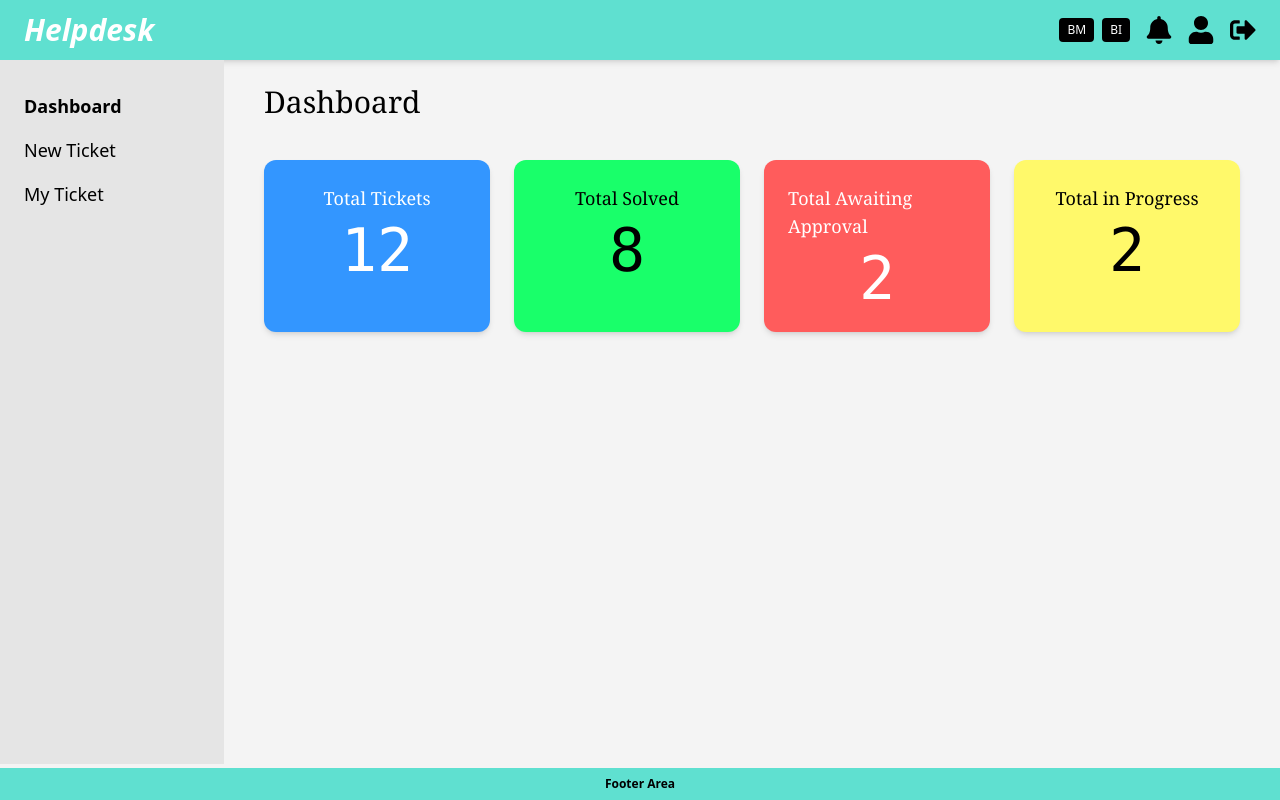
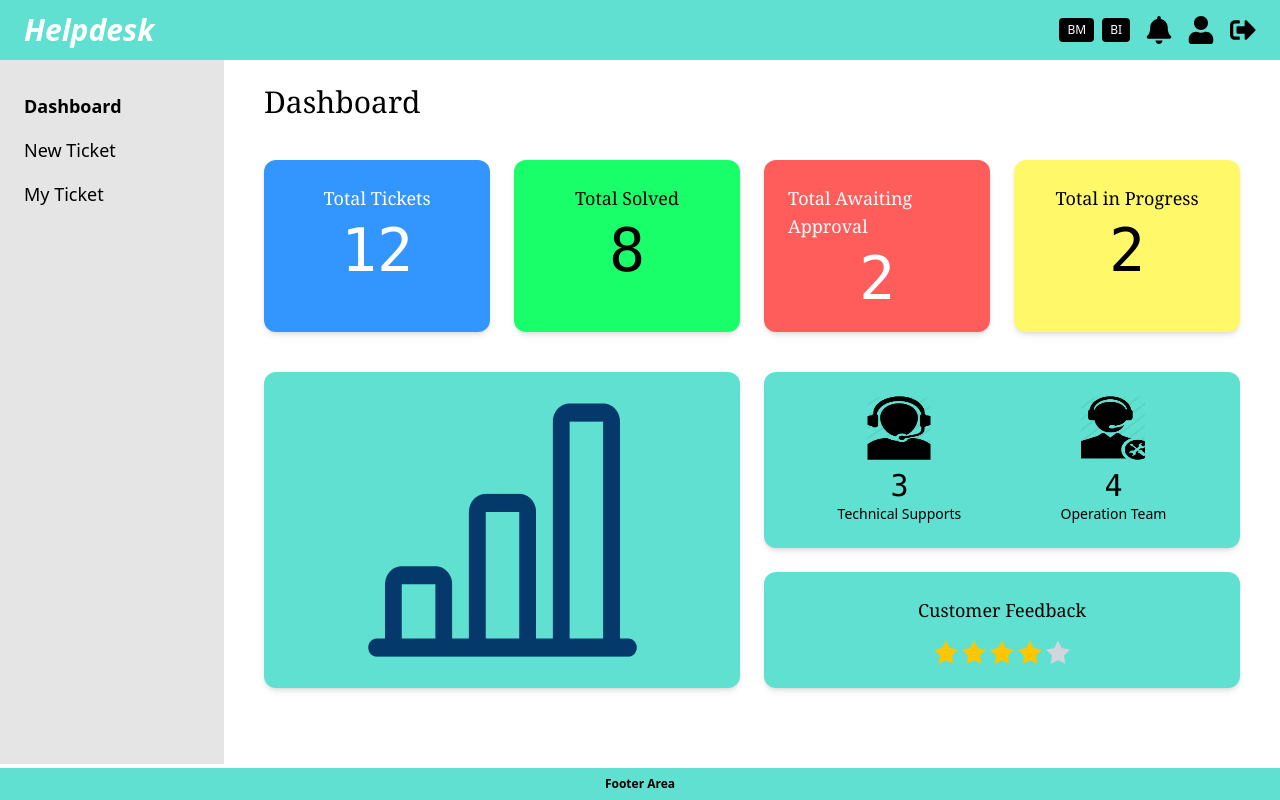
Before and after one commit to Jatin-saini-developer/HelpDesk_System, a React (Vite) app: page /op-dashboard in a window 1280 px wide. Built offline with nearby package versions, Linux system fonts and the light colour scheme.

Commit message:
Refactor OperationDashboard component; add Header, Footer, and SideBar; enhance layout and styling

```diff
--- a/src/pages/operation/OperationDashboard.jsx
+++ b/src/pages/operation/OperationDashboard.jsx
@@ -1,8 +1,79 @@
-import React from 'react';
-import DashBoard from '../DashBoard';
+import React from "react";
+import Header from "../../components/Header";
+import Footer from "../../components/Footer";
+import SideBar from "../../components/SideBar";
 
 const OperationDashboard = () => {
-  return <DashBoard />;
+  return (
+    <div className="flex flex-col min-h-screen">
+      <Header />
+      <div className="flex flex-1">
+        <SideBar />
+        <main className="flex-1 flex flex-col px-10 py-6 bg-white">
+          <h1 className="text-3xl font-serif mb-10">Dashboard</h1>
+
+          {/* Top Cards */}
+          <div className="grid grid-cols-4 gap-6 mb-10">
+            <div className="bg-[#3396ff] rounded-xl shadow-md p-6 flex flex-col items-center hover:scale-105 transition-transform">
+              <span className="text-lg font-serif mb-2 text-white">Total Tickets</span>
+              <span className="text-6xl font-mono text-white">12</span>
+            </div>
+            <div className="bg-[#19ff6a] rounded-xl shadow-md p-6 flex flex-col items-center hover:scale-105 transition-transform">
+              <span className="text-lg font-serif mb-2 text-black">Total Solved</span>
+              <span className="text-6xl font-mono text-black">8</span>
+            </div>
+            <div className="bg-[#ff5c5c] rounded-xl shadow-md p-6 flex flex-col items-center hover:scale-105 transition-transform">
+              <span className="text-lg font-serif mb-2 text-white">Total Awaiting Approval</span>
+              <span className="text-6xl font-mono text-white">2</span>
+            </div>
+            <div className="bg-[#fff96a] rounded-xl shadow-md p-6 flex flex-col items-center hover:scale-105 transition-transform">
+              <span className="text-lg font-serif mb-2 text-black">Total in Progress</span>
+              <span className="text-6xl font-mono text-black">2</span>
+            </div>
+          </div>
+
+          {/* Bottom Section */}
+          <div className="grid grid-cols-2 gap-6">
+            {/* Chart Card */}
+            <div className="bg-[#5fe0d0] rounded-xl shadow-md p-6 flex justify-center items-center hover:scale-105 transition-transform">
+              <img src="./Vector.png" alt="Chart" className="max-w-full max-h-full" />
+            </div>
+
+            {/* Right Cards */}
+            <div className="flex flex-col space-y-6">
+              {/* Team Stats */}
+              <div className="bg-[#5fe0d0] rounded-xl shadow-md p-6 flex justify-around hover:scale-105 transition-transform">
+                <div className="flex flex-col items-center">
+                  <img src="./soporte-tecnico-icono-png-1 2.png" alt="Technical Support" className="w-16 h-16 mb-2" />
+                  <span className="text-3xl font-mono">3</span>
+                  <span className="text-sm">Technical Supports</span>
+                </div>
+                <div className="flex flex-col items-center">
+                  <img src="./69114 2.png" alt="Operation Team" className="w-16 h-16 mb-2" />
+                  <span className="text-3xl font-mono">4</span>
+                  <span className="text-sm">Operation Team</span>
+                </div>
+              </div>
+
+              {/* Customer Feedback */}
+              <div className="bg-[#5fe0d0] rounded-xl shadow-md p-6 flex flex-col items-center hover:scale-105 transition-transform">
+                <span className="text-lg font-serif mb-4">Customer Feedback</span>
+                <div className="flex space-x-1">
+                  {/* Example star icons (use your icon library) */}
+                  <svg xmlns="http://www.w3.org/2000/svg" className="h-6 w-6 text-yellow-400" fill="currentColor" viewBox="0 0 24 24"><path d="M12 .587l3.668 7.431L24 9.751l-6 5.847L19.335 24 12 20.203 4.665 24 6 15.598 0 9.751l8.332-1.733L12 .587z"/></svg>
+                  <svg xmlns="http://www.w3.org/2000/svg" className="h-6 w-6 text-yellow-400" fill="currentColor" viewBox="0 0 24 24"><path d="M12 .587l3.668 7.431L24 9.751l-6 5.847L19.335 24 12 20.203 4.665 24 6 15.598 0 9.751l8.332-1.733L12 .587z"/></svg>
+                  <svg xmlns="http://www.w3.org/2000/svg" className="h-6 w-6 text-yellow-400" fill="currentColor" viewBox="0 0 24 24"><path d="M12 .587l3.668 7.431L24 9.751l-6 5.847L19.335 24 12 20.203 4.665 24 6 15.598 0 9.751l8.332-1.733L12 .587z"/></svg>
+                  <svg xmlns="http://www.w3.org/2000/svg" className="h-6 w-6 text-yellow-400" fill="currentColor" viewBox="0 0 24 24"><path d="M12 .587l3.668 7.431L24 9.751l-6 5.847L19.335 24 12 20.203 4.665 24 6 15.598 0 9.751l8.332-1.733L12 .587z"/></svg>
+                  <svg xmlns="http://www.w3.org/2000/svg" className="h-6 w-6 text-gray-300" fill="currentColor" viewBox="0 0 24 24"><path d="M12 .587l3.668 7.431L24 9.751l-6 5.847L19.335 24 12 20.203 4.665 24 6 15.598 0 9.751l8.332-1.733L12 .587z"/></svg>
+                </div>
+              </div>
+            </div>
+          </div>
+        </main>
+      </div>
+      <Footer />
+    </div>
+  );
 };
 
 export default OperationDashboard;
```
Also changed, not shown: public/69114 2.png (added), public/soporte-tecnico-icono-png-1 2.png (added).
